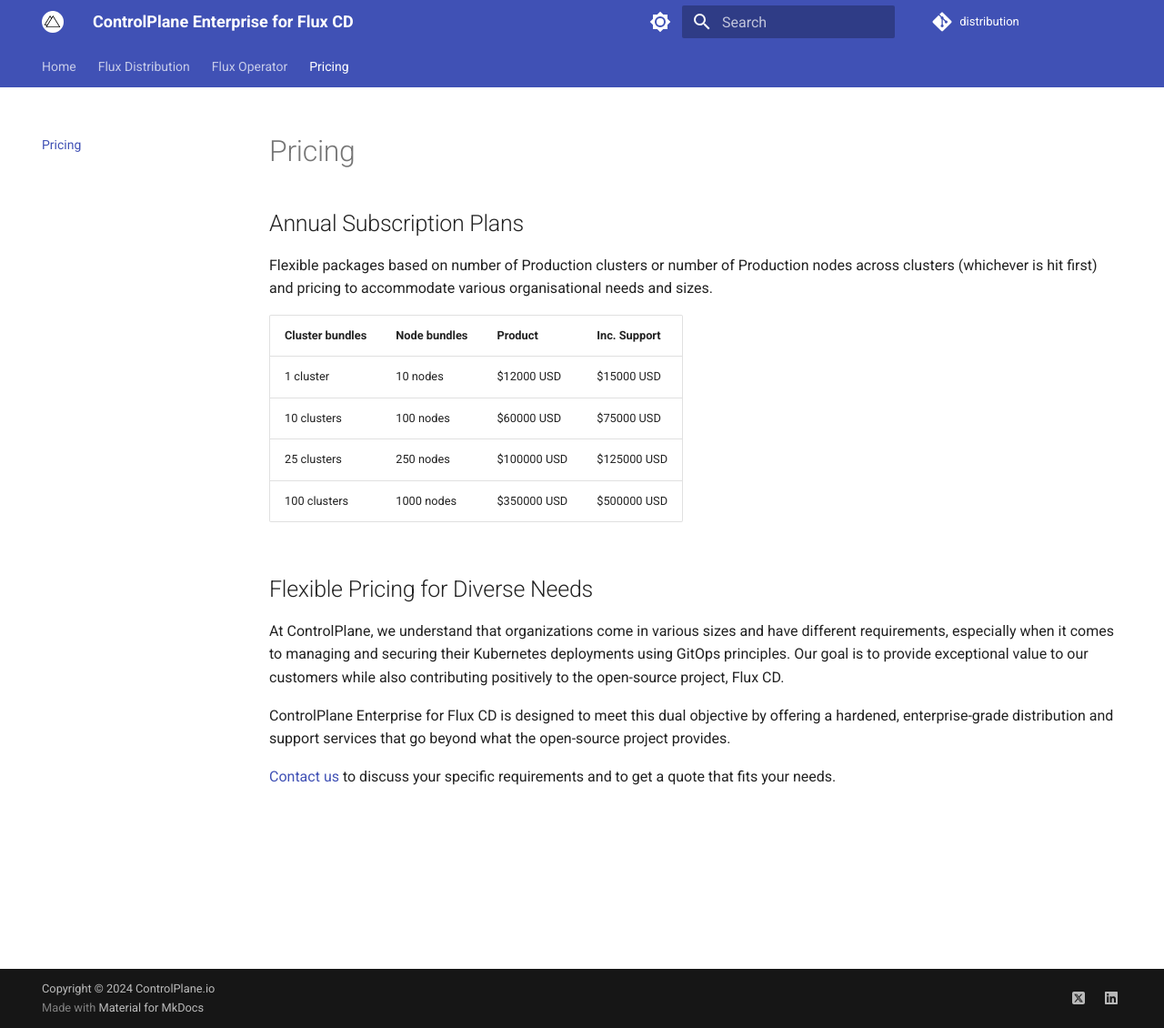
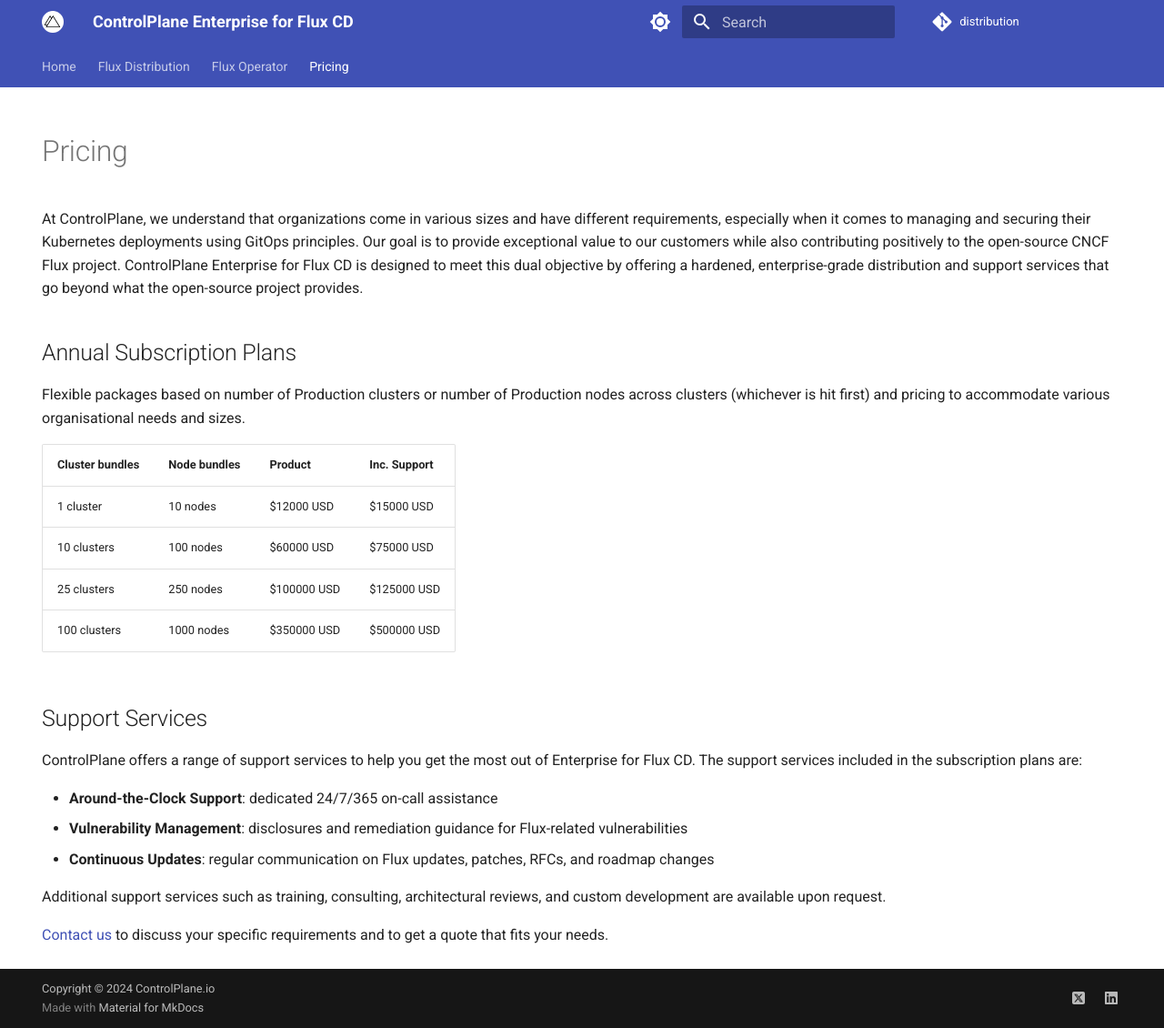
Before and after one commit to controlplaneio-fluxcd/distribution, an MkDocs documentation site: the page built from docs/pricing/index.md, in a window 1280 px wide and 1130 px high. Shown: the whole window at 91% size. Built offline with MkDocs 1.6.1 and Material for MkDocs 9.7.7, drawn with Linux system fonts in a browser that asks for light colours; comment, search, counter and statistics services are not loaded.

Commit message:
Add pricing
Signed-off-by: Stefan Prodan <stefan.prodan@gmail.com>

```diff
--- a/docs/pricing/index.md
+++ b/docs/pricing/index.md
@@ -1,9 +1,18 @@
 ---
 hide:
   - toc
+  - navigation
 ---
 
 # Pricing
+
+At ControlPlane, we understand that organizations come in various sizes and have different requirements,
+especially when it comes to managing and securing their Kubernetes deployments using GitOps principles.
+Our goal is to provide exceptional value to our customers while also contributing positively
+to the open-source CNCF Flux project.
+ControlPlane Enterprise for Flux CD is designed to meet this dual objective
+by offering a hardened, enterprise-grade distribution and support services that go
+beyond what the open-source project provides.
 
 ## Annual Subscription Plans
 
@@ -18,16 +27,17 @@
 | 25 clusters     | 250 nodes    | $100000 USD | $125000 USD  |
 | 100 clusters    | 1000 nodes   | $350000 USD | $500000 USD  |
 
-## Flexible Pricing for Diverse Needs
+## Support Services
 
-At ControlPlane, we understand that organizations come in various sizes and have different requirements,
-especially when it comes to managing and securing their Kubernetes deployments using GitOps principles.
-Our goal is to provide exceptional value to our customers while also contributing positively
-to the open-source project, Flux CD.
+ControlPlane offers a range of support services to help you get the most out of
+Enterprise for Flux CD. The support services included in the subscription plans are:
 
-ControlPlane Enterprise for Flux CD is designed to meet this dual objective
-by offering a hardened, enterprise-grade distribution and support services that go
-beyond what the open-source project provides.
+- **Around-the-Clock Support**: dedicated 24/7/365 on-call assistance
+- **Vulnerability Management**: disclosures and remediation guidance for Flux-related vulnerabilities
+- **Continuous Updates**: regular communication on Flux updates, patches, RFCs, and roadmap changes
+
+Additional support services such as training, consulting, architectural reviews,
+and custom development are available upon request.
 
 [Contact us](https://control-plane.io/contact/?inquiry=fluxcd) to discuss your specific
 requirements and to get a quote that fits your needs.
```
